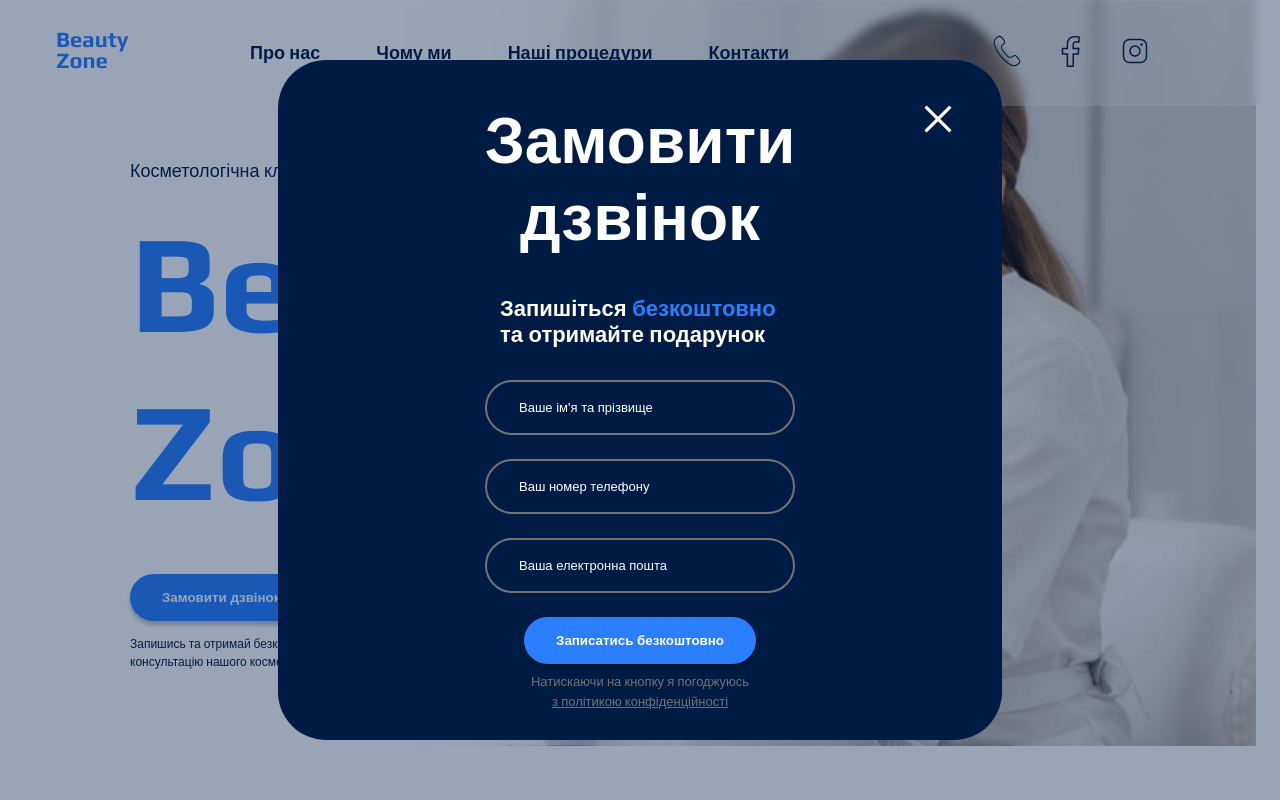
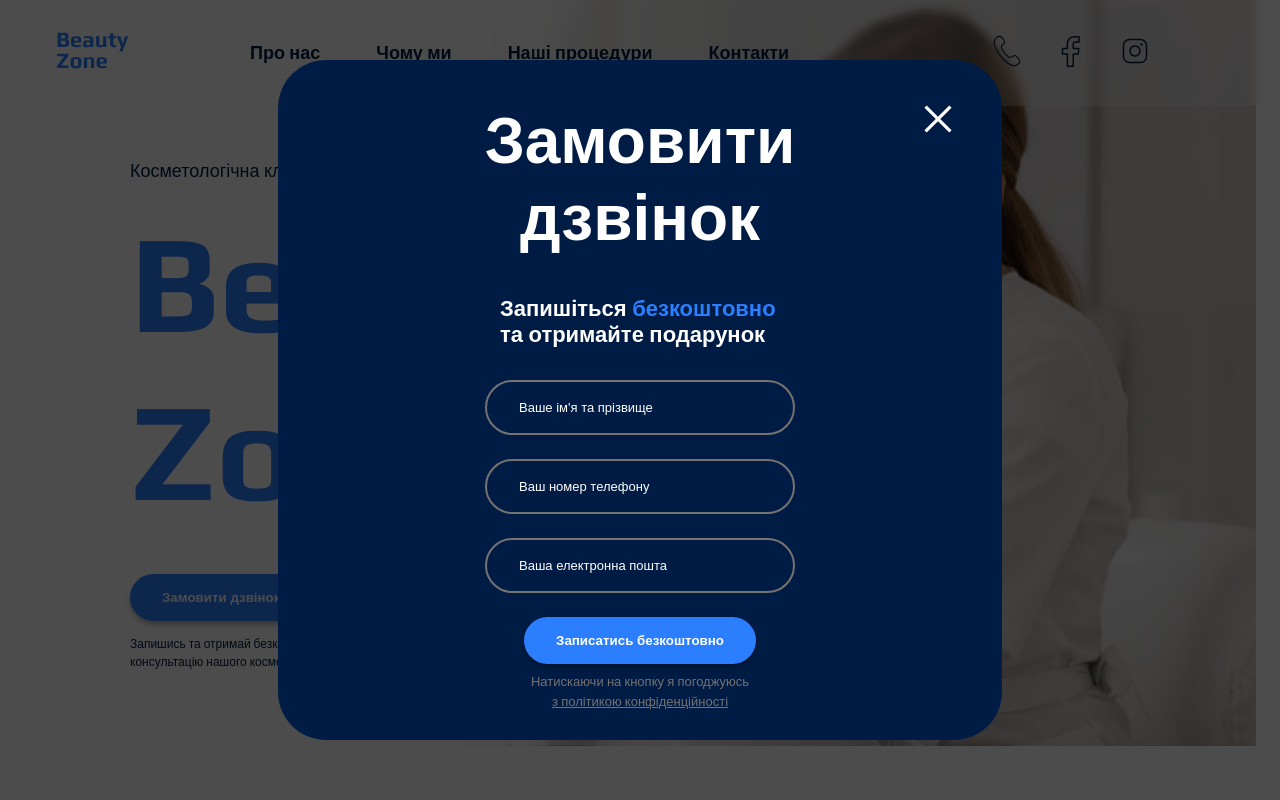
Before and after one commit to LysenkoL/genius-homework-3, a plain HTML site: page index.html in a window 1280 px wide. Both pictures are taken after a click on the button "Замовити дзвінок". Shown: the top 800 px of the page. Drawn offline with Linux system fonts and the light colour scheme.

Commit message:
Update style.css

```diff
--- a/styles/style.css
+++ b/styles/style.css
@@ -651,6 +651,10 @@ ul {
   pointer-events: none;
 }
 
+.backdrop.active{
+  background-color: rgba(0, 0, 0, 0.7);
+}
+
 .modal {
   width: 100%;
   max-width: 724px;
@@ -662,6 +666,8 @@ ul {
   padding: 42px 144px;
   /* overflow-y: auto; */
 }
+
+
 
 .modal-btn-close {
   position: absolute;
```
